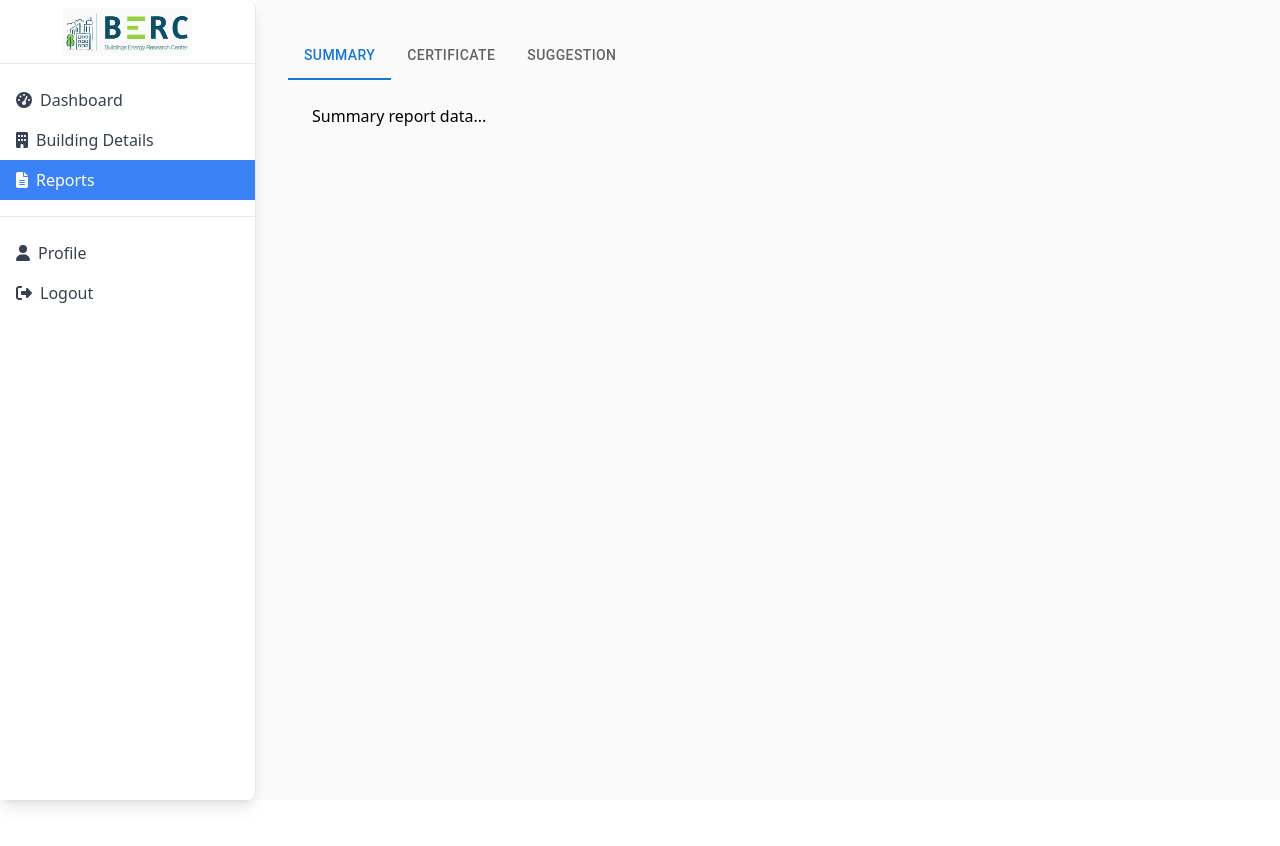
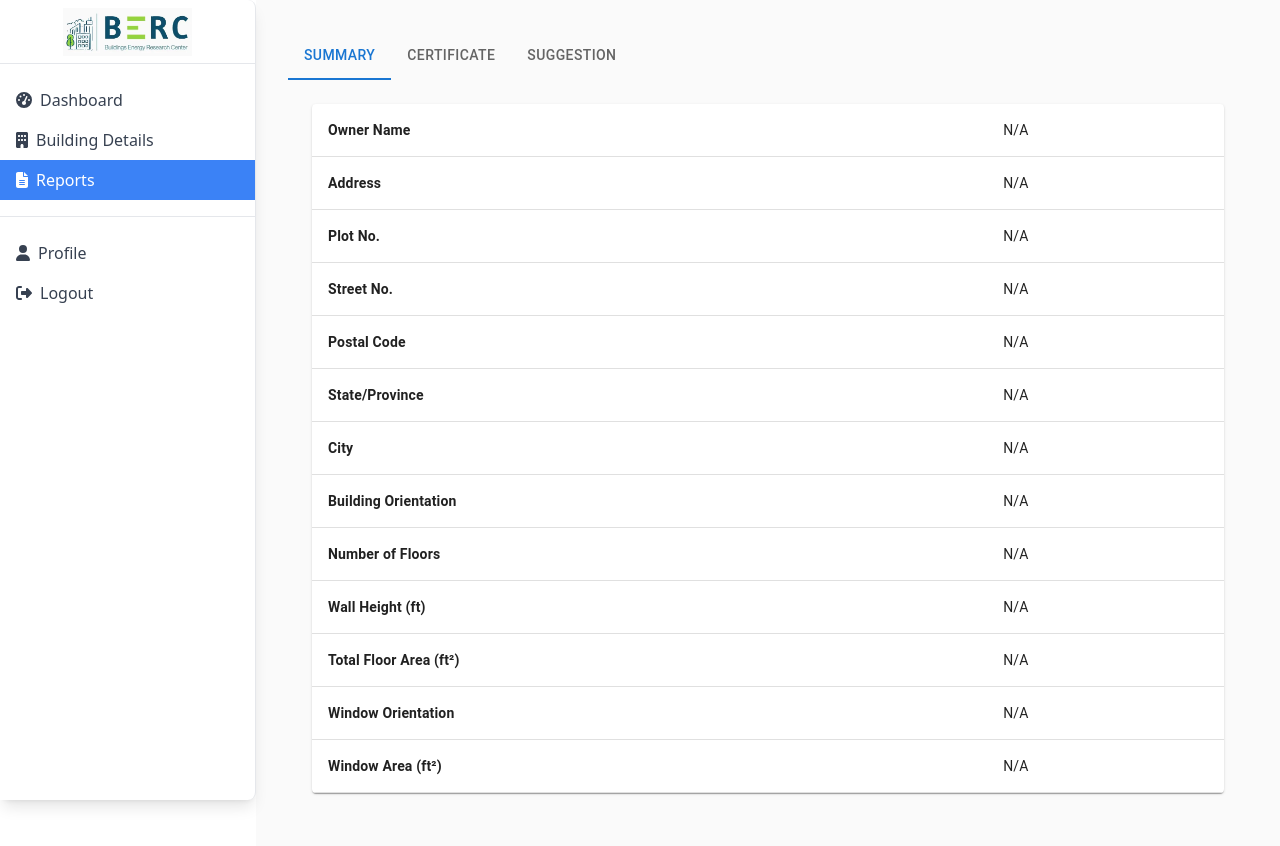
Before and after one commit to mianfarooqazam/building-performance-database, a React (Vite) app: page /report in a window 1280 px wide. Shown: the top 846 px of the page. Before the commit the page ends 800 px from the top, so only its background shows below. Built offline with nearby package versions, Linux system fonts and the light colour scheme.

Commit message:
Store added
Refresh issue fixed

```diff
--- a/src/pages/Report.jsx
+++ b/src/pages/Report.jsx
@@ -1,12 +1,57 @@
+
 import { Tabs, Tab, Box } from '@mui/material';
 import { useState } from 'react';
+import useBuildingInformationStore from '../store/useBuildingInformationStore';
+import useFloorPlanStore from '../store/useFloorPlanStore';
+import { Table, TableBody, TableCell, TableContainer, TableHead, TableRow, Paper } from '@mui/material';
 
 function Report() {
   const [value, setValue] = useState(0);
 
+  // Access data from the stores
+  const {
+    ownerName,
+    address,
+    plotNo,
+    streetNo,
+    postalCode,
+    selectedState,
+    selectedCity,
+  } = useBuildingInformationStore();
+
+  const {
+    buildingOrientation,
+    numberOfFloors,
+    wallLengths,
+    wallHeight,
+    totalFloorArea,
+    windowOrientation,
+    windowArea,
+  } = useFloorPlanStore();
+
   const handleChange = (event, newValue) => {
     setValue(newValue);
   };
+
+  // Prepare data for the summary table
+  const summaryData = [
+    { label: 'Owner Name', value: ownerName },
+    { label: 'Address', value: address },
+    { label: 'Plot No.', value: plotNo },
+    { label: 'Street No.', value: streetNo },
+    { label: 'Postal Code', value: postalCode },
+    { label: 'State/Province', value: selectedState },
+    { label: 'City', value: selectedCity },
+    { label: 'Building Orientation', value: buildingOrientation },
+    { label: 'Number of Floors', value: numberOfFloors },
+    { label: 'Wall Height (ft)', value: wallHeight },
+    { label: 'Total Floor Area (ft²)', value: totalFloorArea },
+    // Wall lengths
+    ...Object.entries(wallLengths).map(([key, value]) => ({ label: key, value })),
+    // Window details
+    { label: 'Window Orientation', value: windowOrientation },
+    { label: 'Window Area (ft²)', value: windowArea },
+  ];
 
   return (
     <div className="p-4">
@@ -16,7 +61,19 @@ function Report() {
         <Tab label="Suggestion" />
       </Tabs>
       <Box role="tabpanel" hidden={value !== 0} p={3}>
-        <p>Summary report data...</p>
+        {/* Summary Tab Content */}
+        <TableContainer component={Paper}>
+          <Table>
+            <TableBody>
+              {summaryData.map((item, index) => (
+                <TableRow key={index}>
+                  <TableCell><strong>{item.label}</strong></TableCell>
+                  <TableCell>{item.value || 'N/A'}</TableCell>
+                </TableRow>
+              ))}
+            </TableBody>
+          </Table>
+        </TableContainer>
       </Box>
       <Box role="tabpanel" hidden={value !== 1} p={3}>
         <p>Certificate data...</p>
--- a/src/pages/tabs/BuildingInformation.jsx
+++ b/src/pages/tabs/BuildingInformation.jsx
@@ -1,4 +1,4 @@
-import { useState } from "react";
+
 import {
   Box,
   TextField,
@@ -18,9 +18,25 @@ import {
   CitiesIslamabadICT,
 } from "../../utils/BuildingInformationData";
 
+import useBuildingInformationStore from '../../store/useBuildingInformationStore';
+
 function BuildingInformation() {
-  const [selectedState, setSelectedState] = useState("");
-  const [selectedCity, setSelectedCity] = useState("");
+  const {
+    ownerName,
+    address,
+    plotNo,
+    streetNo,
+    postalCode,
+    selectedState,
+    selectedCity,
+    setOwnerName,
+    setAddress,
+    setPlotNo,
+    setStreetNo,
+    setPostalCode,
+    setSelectedState,
+    setSelectedCity,
+  } = useBuildingInformationStore();
 
   const getCities = () => {
     switch (selectedState) {
@@ -46,17 +62,47 @@ function BuildingInformation() {
   return (
     <Box p={3} display="flex" flexDirection="column" gap={2}>
       <Box display="flex" gap={2}>
-        <TextField label="Owner Name" variant="outlined" fullWidth />
-        <TextField label="Address" variant="outlined" fullWidth />
+        <TextField
+          label="Owner Name"
+          variant="outlined"
+          fullWidth
+          value={ownerName}
+          onChange={(e) => setOwnerName(e.target.value)}
+        />
+        <TextField
+          label="Address"
+          variant="outlined"
+          fullWidth
+          value={address}
+          onChange={(e) => setAddress(e.target.value)}
+        />
       </Box>
 
       <Box display="flex" gap={2}>
-        <TextField label="Plot No." variant="outlined" fullWidth />
-        <TextField label="Street No." variant="outlined" fullWidth />
+        <TextField
+          label="Plot No."
+          variant="outlined"
+          fullWidth
+          value={plotNo}
+          onChange={(e) => setPlotNo(e.target.value)}
+        />
+        <TextField
+          label="Street No."
+          variant="outlined"
+          fullWidth
+          value={streetNo}
+          onChange={(e) => setStreetNo(e.target.value)}
+        />
       </Box>
 
       <Box display="flex" gap={2}>
-        <TextField label="Postal Code" variant="outlined" fullWidth />
+        <TextField
+          label="Postal Code"
+          variant="outlined"
+          fullWidth
+          value={postalCode}
+          onChange={(e) => setPostalCode(e.target.value)}
+        />
         <FormControl fullWidth variant="outlined">
           <InputLabel>State/Province</InputLabel>
           <Select
--- a/src/pages/tabs/FloorPlan.jsx
+++ b/src/pages/tabs/FloorPlan.jsx
@@ -1,4 +1,3 @@
-import { useState } from "react";
 import {
   Box,
   MenuItem,
@@ -15,15 +14,27 @@ import {
   Floors,
 } from "../../utils/BuildingInformationData";
 
+import useFloorPlanStore from '../../store/useFloorPlanStore';
+
 function FloorPlan() {
-  const [buildingOrientation, setBuildingOrientation] = useState("");
-  const [numberOfFloors, setNumberOfFloors] = useState("");
-  const [showWindowInputs, setShowWindowInputs] = useState(false);
-  const [windowOrientation, setWindowOrientation] = useState("");
-  const [wallLengths, setWallLengths] = useState({});
-  const [wallHeight, setWallHeight] = useState("");
-  const [totalFloorArea, setTotalFloorArea] = useState("");
-  const [windowArea, setWindowArea] = useState("");
+  const {
+    buildingOrientation,
+    numberOfFloors,
+    showWindowInputs,
+    windowOrientation,
+    wallLengths,
+    wallHeight,
+    totalFloorArea,
+    windowArea,
+    setBuildingOrientation,
+    setNumberOfFloors,
+    setShowWindowInputs,
+    setWindowOrientation,
+    setWallLengths,
+    setWallHeight,
+    setTotalFloorArea,
+    setWindowArea,
+  } = useFloorPlanStore();
 
   function getWallInputs(orientation) {
     let walls = [];
@@ -99,7 +110,10 @@ function FloorPlan() {
                 fullWidth
                 value={wallLengths[label] || ""}
                 onChange={(e) =>
-                  setWallLengths({ ...wallLengths, [label]: e.target.value })
+                  setWallLengths({
+                    ...wallLengths,
+                    [label]: e.target.value,
+                  })
                 }
               />
             ))}
--- /dev/null
+++ b/src/store/useBuildingInformationStore.js
@@ -0,0 +1,32 @@
+// src/stores/useBuildingInformationStore.js
+
+import { create } from 'zustand';
+import { persist } from 'zustand/middleware';
+
+const useBuildingInformationStore = create(
+  persist(
+    (set) => ({
+      ownerName: '',
+      address: '',
+      plotNo: '',
+      streetNo: '',
+      postalCode: '',
+      selectedState: '',
+      selectedCity: '',
+
+      // Actions
+      setOwnerName: (ownerName) => set({ ownerName }),
+      setAddress: (address) => set({ address }),
+      setPlotNo: (plotNo) => set({ plotNo }),
+      setStreetNo: (streetNo) => set({ streetNo }),
+      setPostalCode: (postalCode) => set({ postalCode }),
+      setSelectedState: (selectedState) => set({ selectedState }),
+      setSelectedCity: (selectedCity) => set({ selectedCity }),
+    }),
+    {
+      name: 'building-information-storage', // Unique name for the storage key
+    }
+  )
+);
+
+export default useBuildingInformationStore;
--- /dev/null
+++ b/src/store/useFloorPlanStore.js
@@ -0,0 +1,34 @@
+// src/stores/useFloorPlanStore.js
+
+import { create } from 'zustand';
+import { persist } from 'zustand/middleware';
+
+const useFloorPlanStore = create(
+  persist(
+    (set) => ({
+      buildingOrientation: '',
+      numberOfFloors: '',
+      showWindowInputs: false,
+      windowOrientation: '',
+      wallLengths: {},
+      wallHeight: '',
+      totalFloorArea: '',
+      windowArea: '',
+
+      // Actions
+      setBuildingOrientation: (buildingOrientation) => set({ buildingOrientation }),
+      setNumberOfFloors: (numberOfFloors) => set({ numberOfFloors }),
+      setShowWindowInputs: (showWindowInputs) => set({ showWindowInputs }),
+      setWindowOrientation: (windowOrientation) => set({ windowOrientation }),
+      setWallLengths: (wallLengths) => set({ wallLengths }),
+      setWallHeight: (wallHeight) => set({ wallHeight }),
+      setTotalFloorArea: (totalFloorArea) => set({ totalFloorArea }),
+      setWindowArea: (windowArea) => set({ windowArea }),
+    }),
+    {
+      name: 'floorplan-storage', // Unique name for the storage key
+    }
+  )
+);
+
+export default useFloorPlanStore;
```
